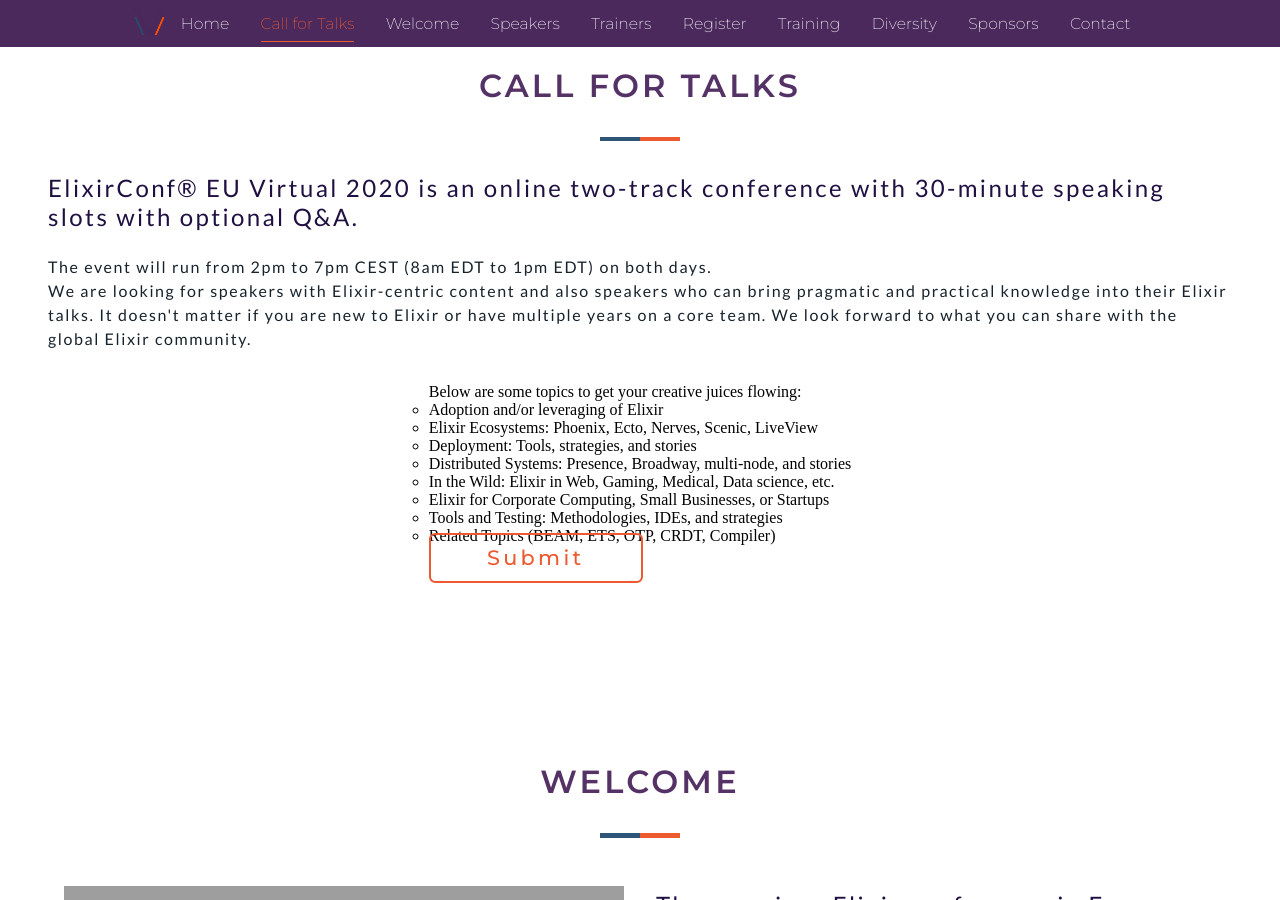
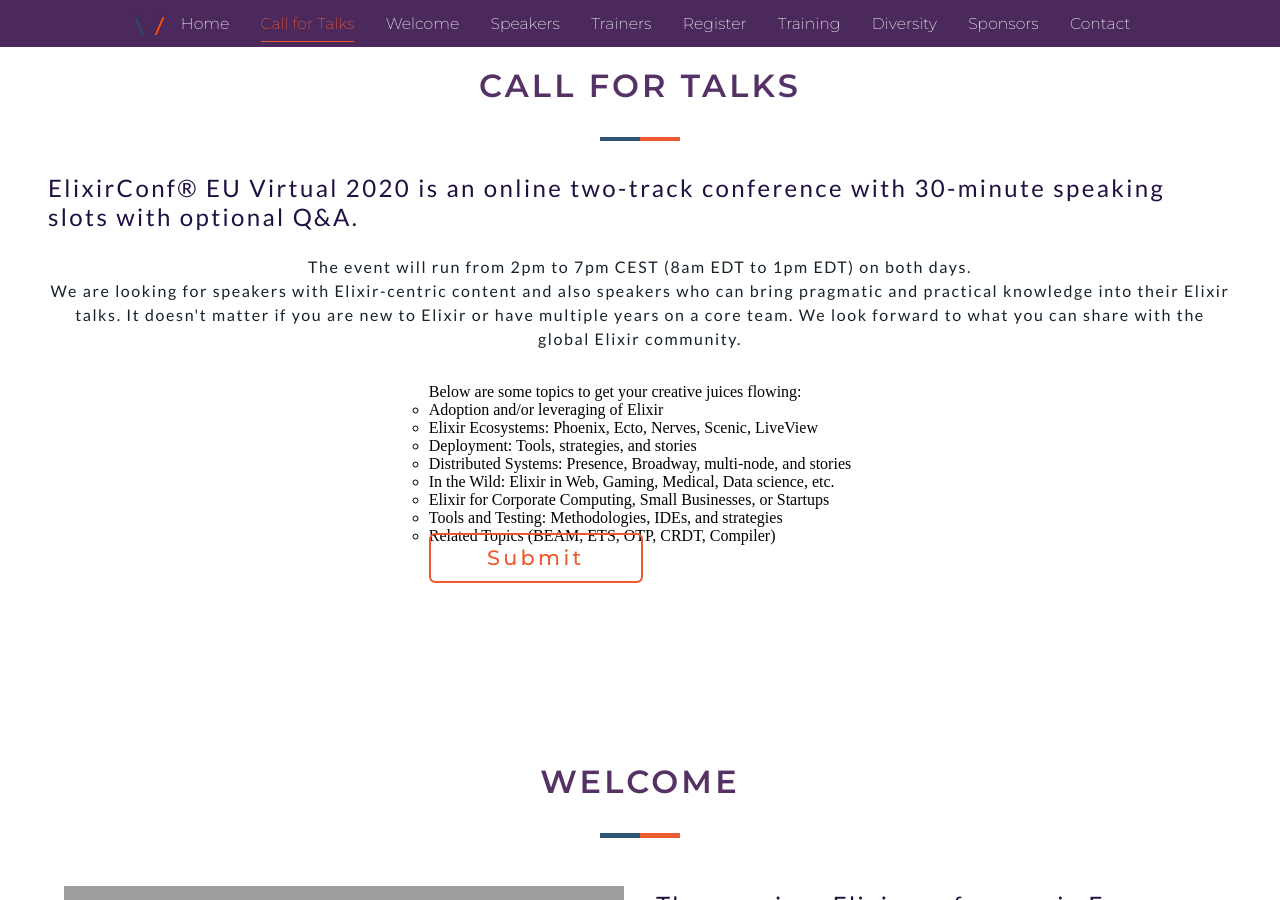
Before and after one commit to esl/virtual-elixirconf-eu-jekyll, a Jekyll site: the page built from index.html, in a window 1280 px wide and 900 px high, scrolled down 964 px. Built offline with Jekyll 4.4.1, drawn with Linux system fonts in a browser that asks for light colours; some web fonts are replaced; grey boxes are pictures that could not be loaded.

Commit message:
Update cft.html

```diff
--- a/_includes/cft.html
+++ b/_includes/cft.html
@@ -7,7 +7,7 @@
 
             <h3 class="text-title mb-1">ElixirConf® EU Virtual 2020 is an online two-track conference with 30-minute speaking slots with optional Q&A.</h3>
 
-            <p class="text-content mb-2">
+            <p class="text-content mb-2" align="center">
                The event will run from 2pm to 7pm CEST (8am EDT to 1pm EDT) on both days.<br/>
             We are looking for speakers with Elixir-centric content and also speakers who can bring pragmatic and practical knowledge into their Elixir talks. It doesn't matter if you are new to Elixir or have multiple years on a core team. We look forward to what you can share with the global Elixir community.
             </p>
```
